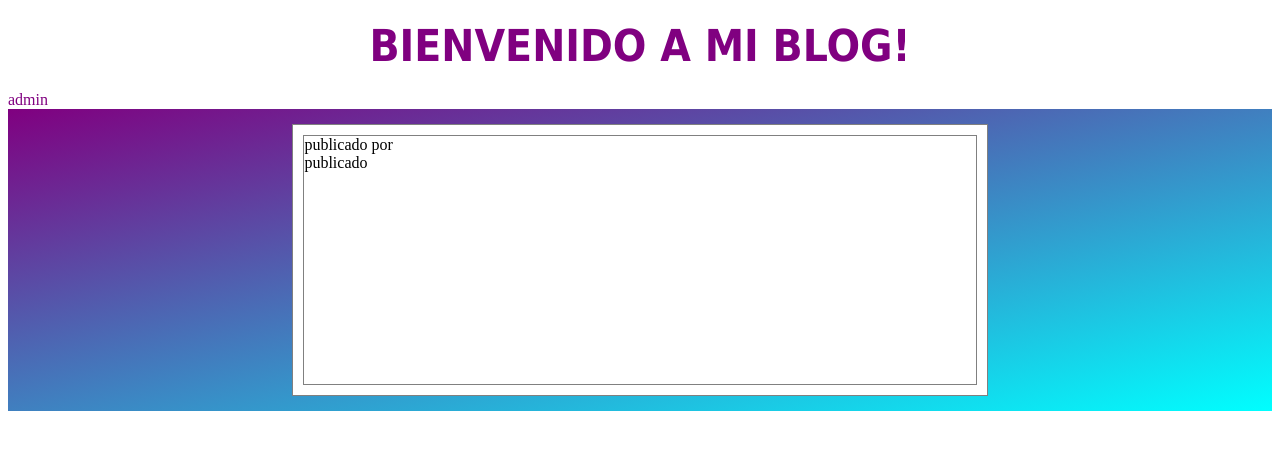
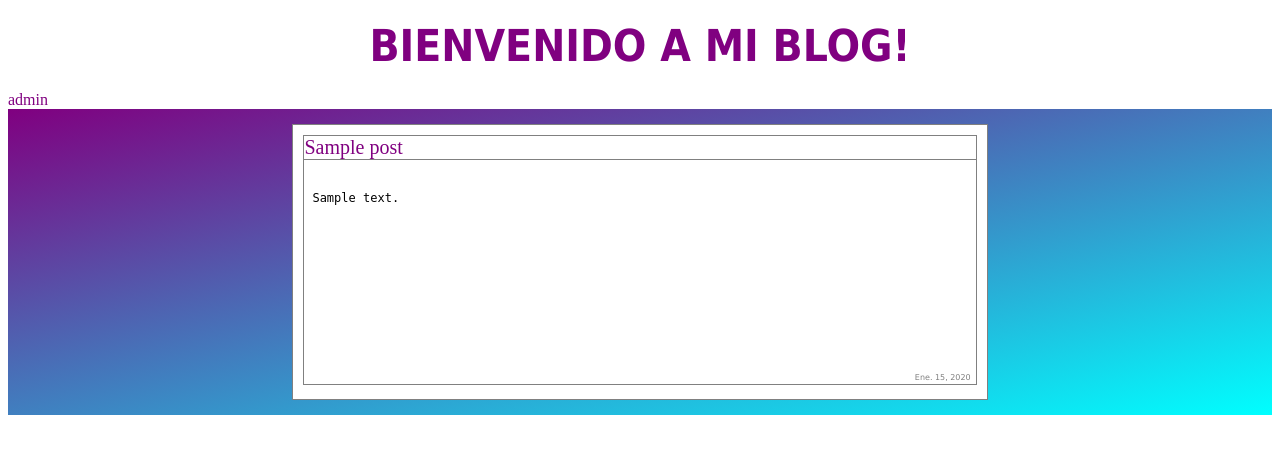
Before and after one commit to dantemichell/blog, a Django app: page /entry/1/ in a window 1280 px wide. Shown: the top 454 px of the page. Run offline with Django 3.2, Linux system fonts and the light colour scheme; tables that the repository leaves empty hold one stand-in row (values such as "Sample post").

Commit message:
Added entry page

```diff
--- a/blog/static/css/style.css
+++ b/blog/static/css/style.css
@@ -114,3 +114,45 @@
 	left:0;
 	right:0;
 }
+
+.entrybox .title {
+	color:purple;
+	font-family:Century Gothic;
+	font-size:20px;
+	text-align:left;
+	border-bottom:solid 1px gray;
+	position:absolute;
+	width:100%;
+	left:0px;
+	word-wrap:break-all;
+}
+
+.entrybox .date{
+	color:gray;
+	text-align:right;
+	font-family:Verdana;
+	font-size:8px;
+	position:absolute;
+	bottom:2px;
+	right:5px;
+}
+.entrybox .text{
+	margin-top:55px;
+	margin-bottom:10px;
+	margin-left:0px;
+	margin-right:0px;
+	position:absolute;
+}
+.entrybox .text .content{
+	color:black;
+	font-family:Monospace;
+	font-size:12px;
+	text-align: justify;
+	word-wrap:break-all;
+    text-justify: auto;
+	height:165px;
+	margin:0px 8px 0px 8px;
+	white-space: wrap;
+	text-overflow: ellipsis;
+	overflow: hidden;
+}
--- a/blog/templates/base.html
+++ b/blog/templates/base.html
@@ -8,7 +8,7 @@
 </head>
 <body>
 	<div>
-		<h1>Bienvenido a mi blog!</h1>
+		<h1><a href="/">Bienvenido a mi blog!</a></h1>
 		<a href="/admin">admin</a>
 	</div>
 	<div id="maincontainer" align="left">
--- a/blog/templates/blog/entry.html
+++ b/blog/templates/blog/entry.html
@@ -2,10 +2,13 @@
 {% load staticfiles humanize %}
 {% block title %}Mi blog - Entry{% endblock %}
 {% block content %}
-	<div class="entrybox">
-		<div class="title"><a href="/entry/{{entry.id}}">{{entry.title}}</a></div>
-		<div class="author">publicado por {{entry.author}}</div>
-		<div class="text">{{entry.text|linebreaksbr|truncatechars:70}}</div>
-		<div class="date">publicado {{entry.published_date|naturalday}}</div>
-	</div>
+    <div class="entrybox">
+        {% if post.published_date %}
+            <div class="date">
+                {{ post.published_date | naturalday}}
+            </div>
+        {% endif %}
+        <div class="title">{{ post.title }}</div>
+        <div class="text"><div class="content">{{ post.text|linebreaksbr }}</div></div>
+    </div>
 {% endblock %}
--- a/blog/urls.py
+++ b/blog/urls.py
@@ -4,5 +4,5 @@
 
 urlpatterns = [
 	url(r'^$', views.post_list),
-	url(r'^$', views.entry),
+	url(r'^entry/(?P<pk>[0-9]+)/$', views.entry, name='entry'),
 ]
--- a/blog/views.py
+++ b/blog/views.py
@@ -1,4 +1,4 @@
-from django.shortcuts import render
+from django.shortcuts import render, get_object_or_404
 from . models import Post
 from django.utils import timezone
 
@@ -7,7 +7,6 @@
     return render(request, 'blog/post_list.html', {'posts': posts} )
 
 
-def entry(request, offset):
-    offset = int(offset)
-    entry = Post.objects.filter(id__lte=offset)
-    return render(request, 'blog/entry.html', {'entry': entry})
+def entry(request, pk):
+    post = get_object_or_404(Post, pk=pk)
+    return render(request, 'blog/entry.html', {'post': post})
--- a/mysite/urls.py
+++ b/mysite/urls.py
@@ -19,6 +19,5 @@
 
 urlpatterns = [
 	url(r'^admin/', admin.site.urls),
-	url(r'^entry/(\d{1,2})/', entry),
 	url(r'', include('blog.urls')),
 ]
```
